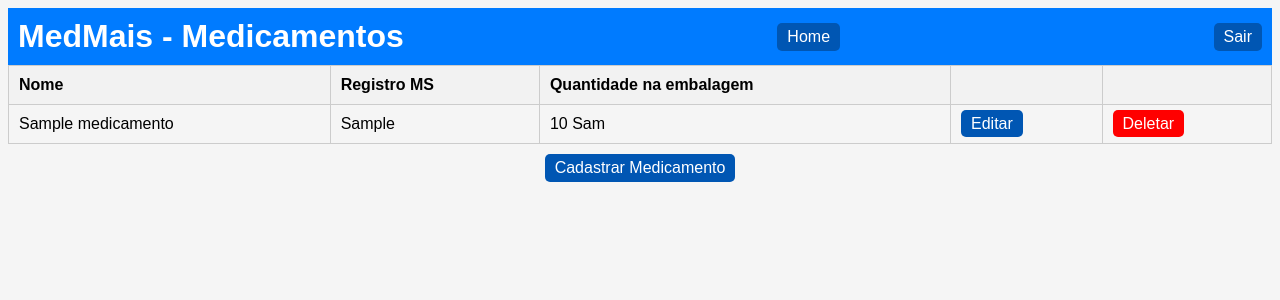
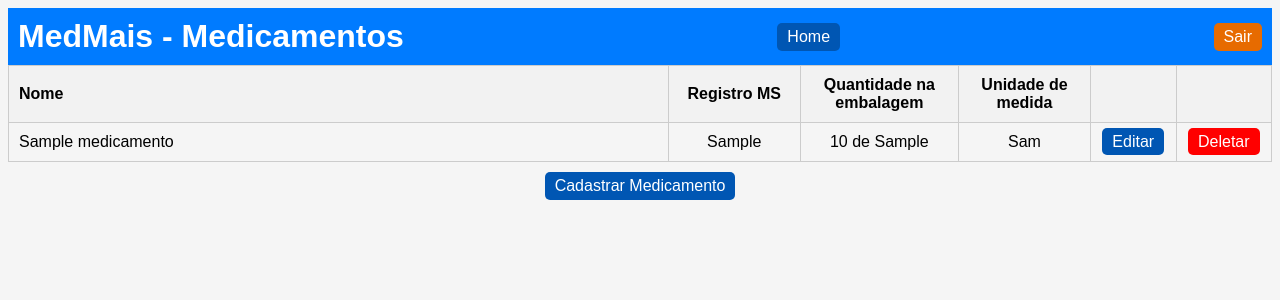
Before and after one commit to aandlss/crud_php, a PHP site: page /home.php in a window 1280 px wide. Shown: the top 300 px of the page. Run offline with PHP 8.4, Linux system fonts and the light colour scheme; a user stored in the database is signed in; tables that the repository leaves empty hold one stand-in row (values such as "Sample post").

Commit message:
alterações projeto

```diff
--- a/ProvaWebMedicamento/component/cabecalho.php
+++ b/ProvaWebMedicamento/component/cabecalho.php
@@ -36,11 +36,13 @@
         <?php
             if (isset($_SESSION['usuario']) && $_SESSION['logado'] == true) {
         ?>
-                <a href="../includes/logoff_acesso.php">Sair</a>
+                <a style="background-color: #e76b00;" href="../includes/logoff_acesso.php" onclick="return confirm('Tem certeza de que deseja sair do sistema?')">Sair</a>
+
+
         <?php
             } else {
             ?>
-                <a href="../pages/login.php">Fazer login</a>
+                <a style="background-color: #13b300;" href="../pages/login.php">Fazer login</a>
             <?php
             }
         ?>
--- a/ProvaWebMedicamento/css/style.css
+++ b/ProvaWebMedicamento/css/style.css
@@ -1,6 +1,32 @@
 body {
     font-family: Arial, sans-serif;
     background-color: #f5f5f5;
+}
+
+.form-container{
+    display: grid;
+    grid-template-columns: 1fr 1fr 1fr 1fr 1fr;
+    min-height: 100%;
+}
+
+.form-row {
+    grid-column: 1/6;
+    display: flex;
+    justify-content: space-between;
+    margin: 3px 0px;
+}
+
+.columns-1 {
+    width: 100%;
+}
+
+.columns-2 {
+    width: 48%;
+}
+
+.columns-3{
+    width: 30%;
+    font-size: .95rem;
 }
 
 .result-container {
--- a/ProvaWebMedicamento/pages/home.php
+++ b/ProvaWebMedicamento/pages/home.php
@@ -17,17 +17,19 @@
     $result = mysqli_query($con, $sql_select);
 
     ?>
+    <div>
         <table>
             <thead>
                 <tr>
-                <th>Nome</th>
-                <th>Registro MS</th>
-                <th>Quantidade na embalagem</th>
+                    <th style="width: 50%;">Nome</th>
+                    <th style="width: 10%; text-align: center;">Registro MS</th>
+                    <th style="width: 12%; text-align: center;">Quantidade na embalagem</th>
+                    <th style="width: 10%; text-align: center;">Unidade de medida</th>
                     <?php
                     if (isset($_SESSION['usuario']) && $_SESSION['logado'] == true) {
                     ?>
-                <th></th>
-                <th></th>
+                    <th style="width: 5%; text-align: center;"></th>
+                    <th style="width: 5%;"></th>
                     <?php
                     }
                     ?>
@@ -39,13 +41,14 @@
             ?>
                 <tr>
                     <td><?php echo $registro['MedicamentoNome'] ?></td>
-                <td><?php echo $registro['RegistroMS'] ?></td>
-                <td><?php echo $registro['QuantidadePerEmbalagem']." ".$registro['UnidadeMedida'] ?></td>
+                    <td style="text-align: center;"><?php echo $registro['RegistroMS'] ?></td>
+                    <td style="text-align: center;"><?php echo $registro['QuantidadePerEmbalagem']." de ".$registro['Concentracao'] ?></td>
+                    <td style="text-align: center;"><?php echo $registro['UnidadeMedida'] ?></td>
                     <?php
                     if (isset($_SESSION['usuario']) && $_SESSION['logado'] == true) {
                     ?>
-                <td><a href="operacoes-medicamento.php?mode=UPD&idmedicamento=<?php echo $registro['IdMedicamento'] ?>">Editar</a></td>
-                <td>
+                    <td style="width: 5%; text-align: center;"><a href="operacoes-medicamento.php?mode=UPD&idmedicamento=<?php echo $registro['IdMedicamento'] ?>">Editar</a></td>
+                    <td style="width: 5%; text-align: center;">
                         <a href="../includes/deletar-medicamento.php?idmedicamento=<?php echo $registro['IdMedicamento'] ?>"
                         onclick="return confirm('Tem certeza de que deseja excluir este medicamento?')"
                         class="btn-delete">Deletar</a>
@@ -72,8 +75,13 @@
                 ?>
                     <a href="operacoes-medicamento.php?mode=INS">Cadastrar Medicamento</a>
                 <?php
+                    } else {
+                    ?>
+                        <a style="background-color: #13b300;" href="../pages/login.php">Fazer login</a>
+                    <?php
                     }
                 ?>
         </div>
+    </div>
 </body>
 </html>
```
Also changed, not shown: ProvaWebMedicamento/pages/operacoes-medicamento.php (+52 -19 lines). Lines whose indentation alone changed are shown as unchanged.
